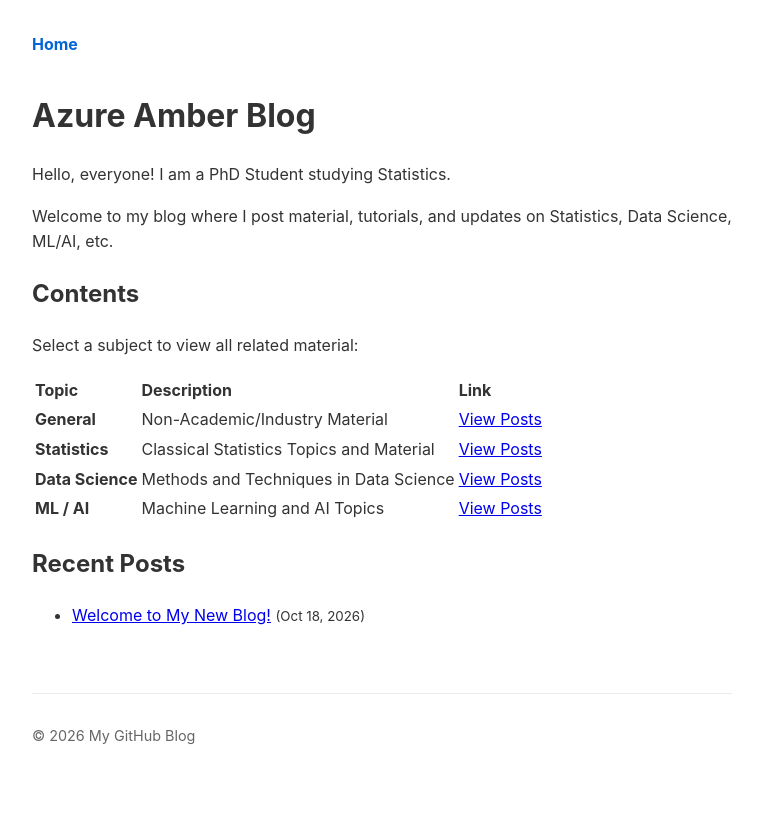
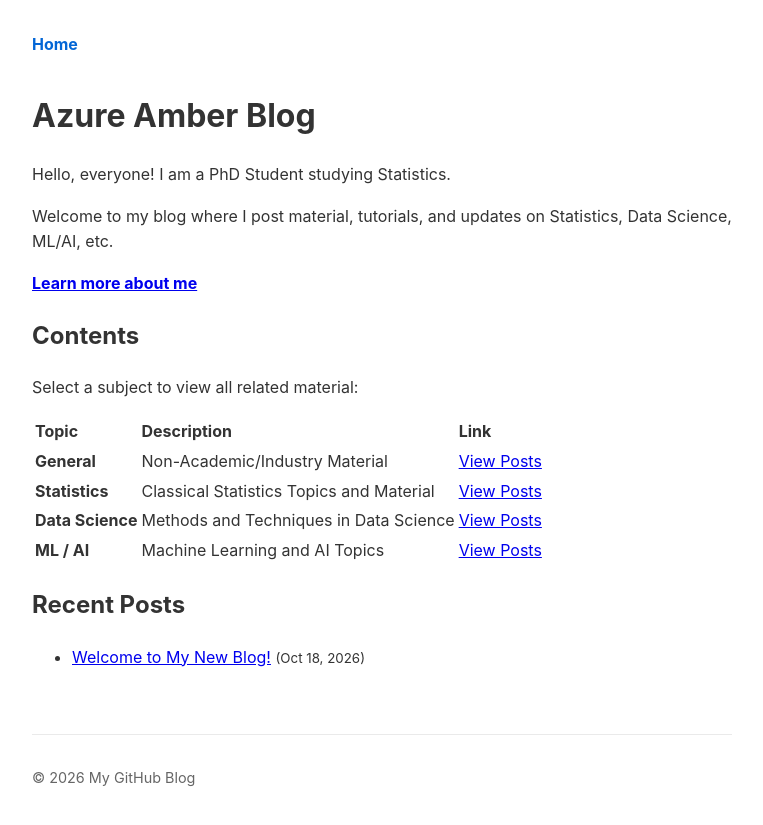
Before and after one commit to AzureAmberZ/AzureAmberZ.github.io, a Jekyll site: the page built from index.md, in a window 1280 px wide. Shown: the top 825 px of the page, without its empty margins (258-1021 px from the left). Built offline with Jekyll 4.4.1, drawn with Linux system fonts in a browser that asks for light colours.

Commit message:
Updated index.md

```diff
--- a/index.md
+++ b/index.md
@@ -9,6 +9,8 @@ Hello, everyone!
 I am a PhD Student studying Statistics.
 
 Welcome to my blog where I post material, tutorials, and updates on Statistics, Data Science, ML/AI, etc.
+
+**[Learn more about me]({{ '/about/' | relative_url }})**
 
 
 
```
